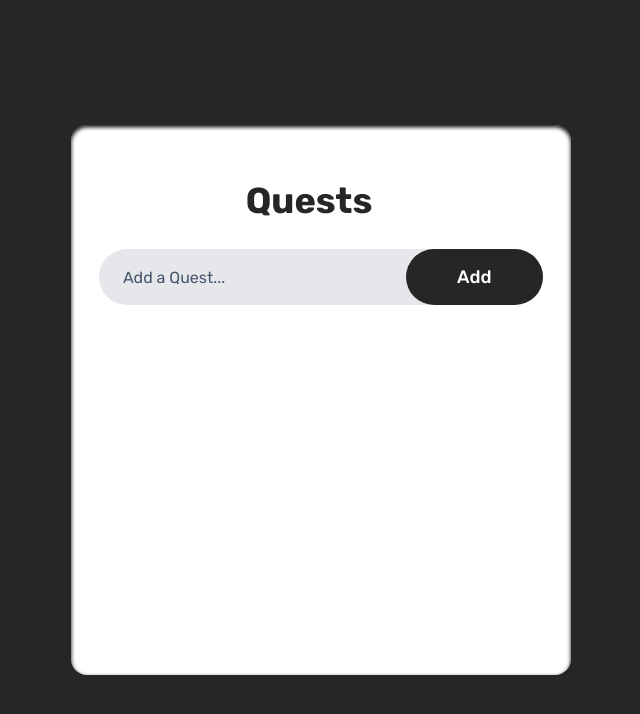
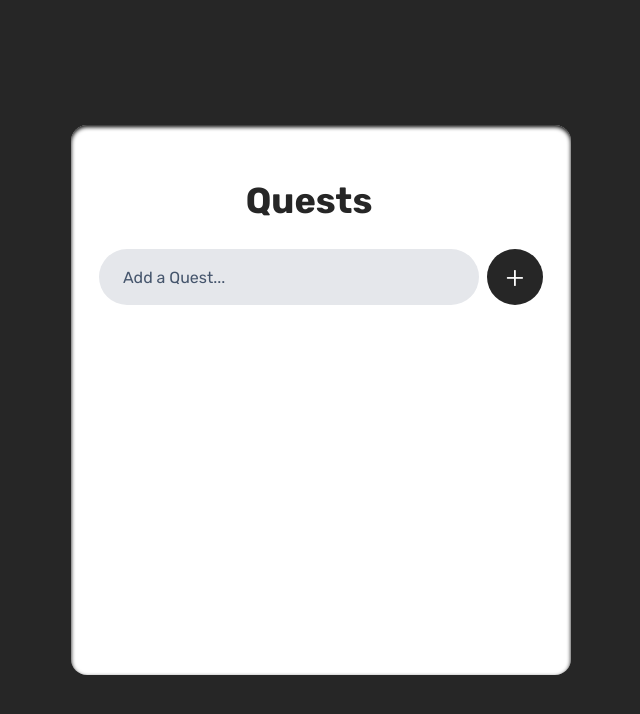
Before and after one commit to jobachx31/Quest-app, a React (Vite) app: page / in a window 1280 px wide. Shown: the top 714 px of the page, without its empty margins (319-959 px from the left). Built offline with nearby package versions, Linux system fonts and the light colour scheme; some icons are missing.

Commit message:
edit style of input

```diff
--- a/src/components/Todo.tsx
+++ b/src/components/Todo.tsx
@@ -1,4 +1,3 @@
-import HistoryEduRoundedIcon from "@mui/icons-material/HistoryEduRounded";
 import TodoItems from "./TodoItems";
 import { useEffect, useRef, useState } from "react";
 import CancelIcon from "@mui/icons-material/Cancel";
@@ -50,7 +49,7 @@ const Todo = () => {
 
   return (
     <div
-      className="bg-white place-self-center w-10/12 max-w-[500px]
+      className="bg-white mx-auto my-auto w-11/12 max-w-[500px]
   flex flex-col p-7 min-h-[550px] rounded-2xl text-black shadow-inner shadow-black"
     >
       <div className="flex items-center justify-center mt-7 gap-2">
@@ -69,11 +68,11 @@ const Todo = () => {
       </div>
 
       {/* input field */}
-      <div className="flex items-center my-7 bg-gray-200 rounded-full">
+      <div className="flex items-center my-7 gap-2">
           <input
             ref={inputRef}
-            className="bg-transparent border-0 outline-none flex-[2] h-14 pl-6 pr-2
-                 placeholder:text-slate-600 rounded-l-full"
+            className="bg-gray-200 border-0 outline-none flex-1 h-14 pl-6 pr-2
+                 placeholder:text-slate-600 rounded-full"
             type="text"
             placeholder="Add a Quest..."
             onKeyDown={(e) => {
@@ -85,11 +84,11 @@ const Todo = () => {
               addTodo();
               inputRef.current?.focus();
             }}
-            className="peer flex-[1] h-14 rounded-full bg-neutral-800
-                 text-white text-lg font-medium cursor-pointer
+            className="peer grid place-items-center shrink-0 w-14 h-14 rounded-full bg-neutral-800
+                 text-white text-3xl font-light cursor-pointer
                  duration-200 ease-in-out hover:bg-neutral-700"
           >
-            Add
+            +
           </button>
       </div>
 
```
